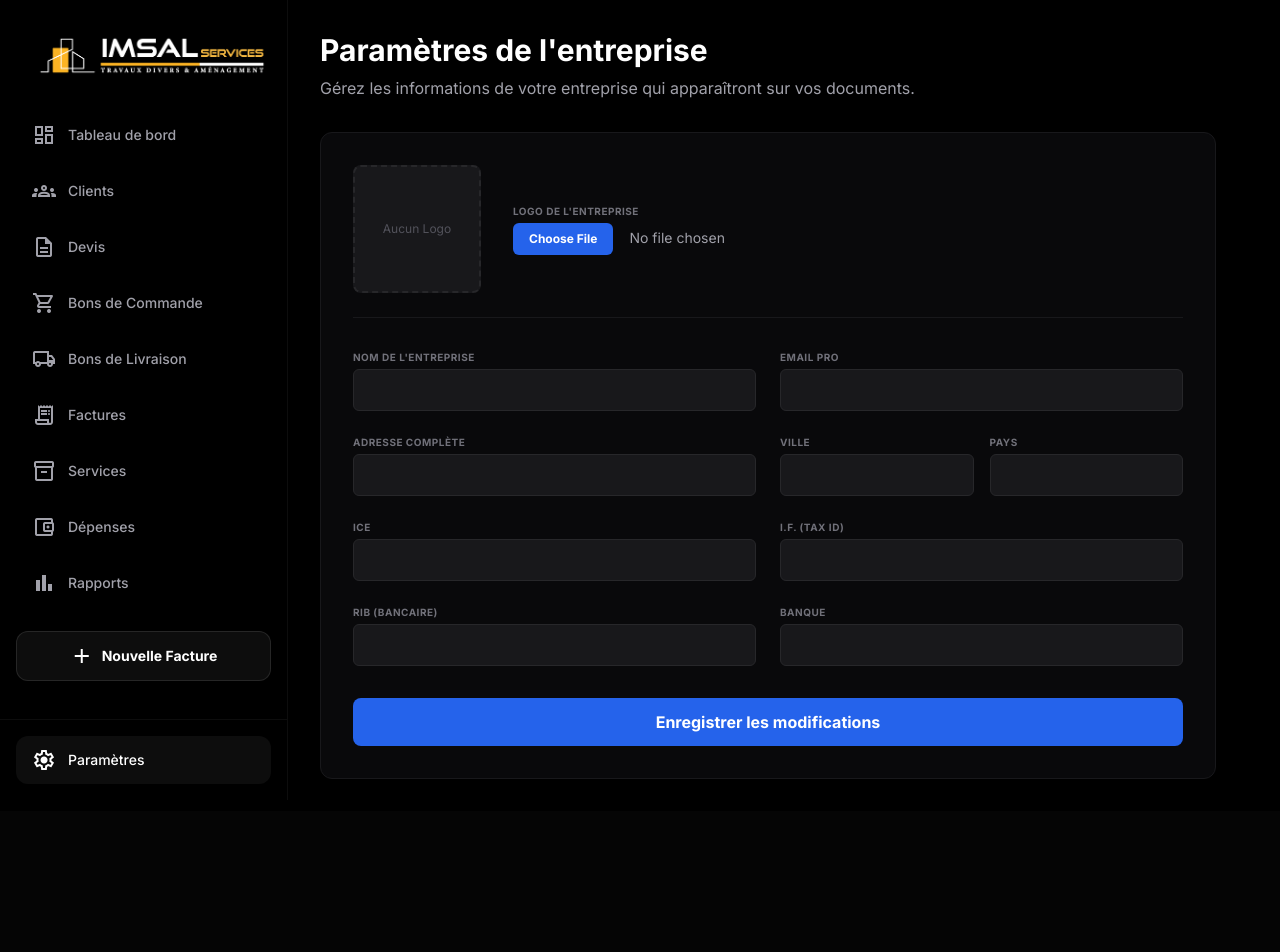
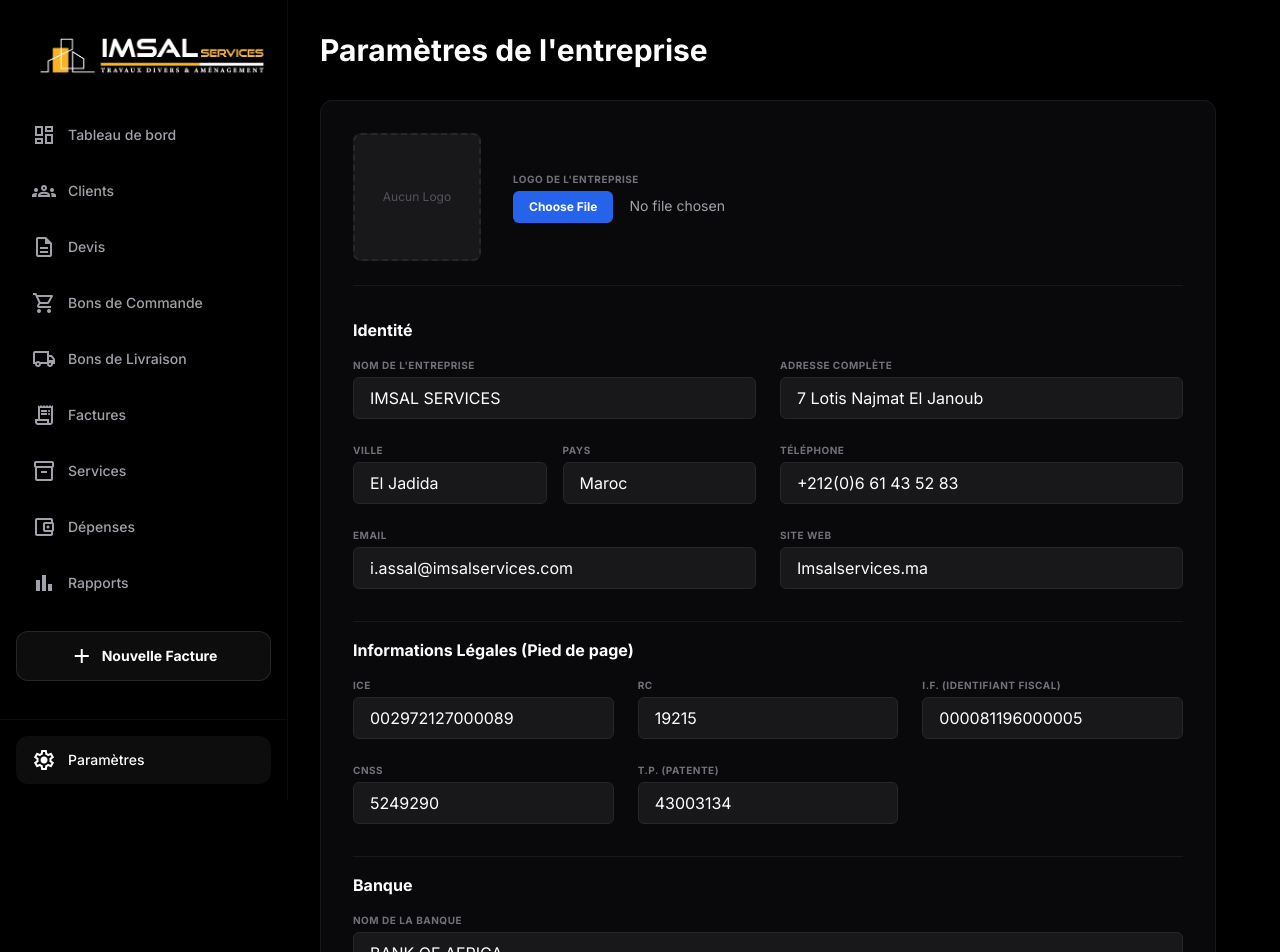
Before and after one commit to Baguza666/client-final-delivery, a Next.js app: page /settings in a window 1280 px wide. Shown: the top 952 px of the page. Before the commit the page ends 811 px from the top, so only its background shows below. Built offline with nearby package versions, Linux system fonts and the light colour scheme; no server answers; the database is empty; a web font is replaced by a local one.

Commit message:
Hardcode IMSAL SERVICES data into settings

```diff
--- a/src/app/actions/workspace.ts
+++ b/src/app/actions/workspace.ts
@@ -12,7 +12,7 @@ export async function updateWorkspace(formData: FormData) {
         { cookies: { get: (name) => cookieStore.get(name)?.value } }
     )
 
-    // 1. Prepare data from form
+    // 1. Prepare data (Extracting ALL fields from form)
     const name = formData.get('name') as string
     const logoFile = formData.get('logo') as File
 
@@ -24,21 +24,26 @@ export async function updateWorkspace(formData: FormData) {
         phone: formData.get('phone') as string,
         email: formData.get('email') as string,
         website: formData.get('website') as string,
+
+        // Legal Info (Footer)
         ice: formData.get('ice') as string,
         rc: formData.get('rc') as string,
-        tax_id: formData.get('tax_id') as string,
+        tax_id: formData.get('tax_id') as string, // I.F.
         cnss: formData.get('cnss') as string,
-        tp: formData.get('tp') as string,
+        tp: formData.get('tp') as string,         // Patente
+
+        // Banking
         bank_name: formData.get('bank_name') as string,
         rib: formData.get('rib') as string,
+
         updated_at: new Date().toISOString(),
     }
 
-    // 2. Handle Logo Upload if a new file is provided
+    // 2. Handle Logo Upload
     if (logoFile && logoFile.size > 0) {
         const fileExt = logoFile.name.split('.').pop()
         const fileName = `logo-${Math.random()}.${fileExt}`
-        const { data: uploadData, error: uploadError } = await supabase.storage
+        const { error: uploadError } = await supabase.storage
             .from('logos')
             .upload(fileName, logoFile)
 
@@ -50,15 +55,14 @@ export async function updateWorkspace(formData: FormData) {
         }
     }
 
-    // 3. Find if workspace exists
+    // 3. Find or Create Workspace (Fixing the "Null" error)
     const { data: existingWs } = await supabase.from('workspaces').select('id').single()
 
     if (existingWs) {
-        // UPDATE existing
         const { error } = await supabase.from('workspaces').update(updates).eq('id', existingWs.id)
         if (error) return { error: "Update failed: " + error.message }
     } else {
-        // INSERT new (Fixes the NOT NULL "name" error)
+        // If creating new, we use the updates object which now GUARANTEES 'name' is present
         const { error } = await supabase.from('workspaces').insert([updates])
         if (error) return { error: "Insert failed: " + error.message }
     }
--- a/src/app/settings/page.tsx
+++ b/src/app/settings/page.tsx
@@ -4,47 +4,46 @@ import { cookies } from 'next/headers'
 import Sidebar from '@/components/Sidebar'
 import SettingsForm from '@/components/settings/SettingsForm'
 
-// Ensures the page fetches fresh data on every visit
 export const dynamic = 'force-dynamic'
 
 export default async function SettingsPage() {
     const cookieStore = await cookies()
-
-    // Initialize Supabase client
     const supabase = createServerClient(
         process.env.NEXT_PUBLIC_SUPABASE_URL!,
         process.env.NEXT_PUBLIC_SUPABASE_ANON_KEY!,
-        {
-            cookies: {
-                get: (name) => cookieStore.get(name)?.value
-            }
-        }
+        { cookies: { get: (name) => cookieStore.get(name)?.value } }
     )
 
-    // Fetch the workspace (company/workspace details) from the database
-    const { data: workspace } = await supabase
-        .from('workspaces')
-        .select('*')
-        .single()
+    let { data: workspace } = await supabase.from('workspaces').select('*').single()
+
+    // ✅ FALLBACK: If DB is empty, use your real data
+    if (!workspace) {
+        workspace = {
+            name: "IMSAL SERVICES",
+            address: "7 Lotis Najmat El Janoub",
+            city: "El Jadida",
+            country: "Maroc",
+            phone: "+212(0)6 61 43 52 83",
+            email: "i.assal@imsalservices.com",
+            website: "Imsalservices.ma",
+            ice: "002972127000089",
+            rc: "19215",
+            tax_id: "000081196000005",
+            cnss: "5249290",
+            tp: "43003134",
+            bank_name: "BANK OF AFRICA",
+            rib: "011170000008210000137110"
+        }
+    }
 
     return (
         <div className="bg-black min-h-screen text-white font-['Inter']">
-            {/* Fixed Sidebar */}
-            <div className="fixed left-0 top-0 h-screen z-20">
-                <Sidebar />
-            </div>
-
-            {/* Main Content Area next to Sidebar */}
+            <div className="fixed left-0 top-0 h-screen z-20"><Sidebar /></div>
             <main className="ml-72 p-8">
                 <header className="mb-8">
                     <h1 className="text-3xl font-bold">Paramètres de l'entreprise</h1>
-                    <p className="text-zinc-400 mt-2">
-                        Gérez les informations de votre entreprise qui apparaîtront sur vos documents.
-                    </p>
                 </header>
-
                 <div className="max-w-4xl">
-                    {/* The form that handles updating company details */}
                     <SettingsForm workspace={workspace} />
                 </div>
             </main>
--- a/src/components/settings/SettingsForm.tsx
+++ b/src/components/settings/SettingsForm.tsx
@@ -10,8 +10,26 @@ export default function SettingsForm({ workspace }: { workspace: any }) {
     const [loading, setLoading] = useState(false)
     const [preview, setPreview] = useState(workspace?.logo_url || '')
 
-    const inputClass = "w-full bg-zinc-900 border border-zinc-800 rounded-md px-4 py-2 text-white focus:ring-2 focus:ring-blue-600 outline-none"
+    const inputClass = "w-full bg-zinc-900 border border-zinc-800 rounded-md px-4 py-2 text-white focus:ring-2 focus:ring-blue-600 outline-none placeholder:text-zinc-700"
     const labelClass = "block text-[10px] font-bold uppercase text-zinc-500 mb-1 tracking-wider"
+
+    // ✅ HARDCODED DEFAULTS FROM YOUR PDF
+    const defaults = {
+        name: "IMSAL SERVICES",
+        address: "7 Lotis Najmat El Janoub",
+        city: "El Jadida",
+        country: "Maroc",
+        phone: "+212(0)6 61 43 52 83",
+        email: "i.assal@imsalservices.com",
+        website: "Imsalservices.ma",
+        ice: "002972127000089",
+        rc: "19215",
+        tax_id: "000081196000005", // I.F.
+        cnss: "5249290",
+        tp: "43003134",
+        bank_name: "BANK OF AFRICA",
+        rib: "011170000008210000137110"
+    }
 
     const handleLogoChange = (e: React.ChangeEvent<HTMLInputElement>) => {
         const file = e.target.files?.[0]
@@ -33,7 +51,8 @@ export default function SettingsForm({ workspace }: { workspace: any }) {
 
     return (
         <form onSubmit={handleSubmit} className="space-y-8 bg-zinc-950 p-8 rounded-xl border border-zinc-900 max-w-5xl">
-            {/* Logo Section */}
+
+            {/* 1. Logo Section */}
             <div className="flex items-center gap-8 pb-6 border-b border-zinc-900">
                 <div className="relative w-32 h-32 bg-zinc-900 rounded-lg border-2 border-dashed border-zinc-800 flex items-center justify-center overflow-hidden">
                     {preview ? (
@@ -48,22 +67,47 @@ export default function SettingsForm({ workspace }: { workspace: any }) {
                 </div>
             </div>
 
-            <div className="grid grid-cols-1 md:grid-cols-2 gap-6">
-                <div><label className={labelClass}>Nom de l'entreprise</label><input name="name" defaultValue={workspace?.name} required className={inputClass} /></div>
-                <div><label className={labelClass}>Email Pro</label><input name="email" defaultValue={workspace?.email} className={inputClass} /></div>
-                <div><label className={labelClass}>Adresse Complète</label><input name="address" defaultValue={workspace?.address} className={inputClass} /></div>
-                <div className="grid grid-cols-2 gap-4">
-                    <div><label className={labelClass}>Ville</label><input name="city" defaultValue={workspace?.city} className={inputClass} /></div>
-                    <div><label className={labelClass}>Pays</label><input name="country" defaultValue={workspace?.country} className={inputClass} /></div>
+            {/* 2. Identity (Header Info) */}
+            <div>
+                <h3 className="text-white font-bold mb-4">Identité</h3>
+                <div className="grid grid-cols-1 md:grid-cols-2 gap-6">
+                    <div><label className={labelClass}>Nom de l'entreprise</label><input name="name" defaultValue={workspace?.name || defaults.name} className={inputClass} /></div>
+                    <div><label className={labelClass}>Adresse Complète</label><input name="address" defaultValue={workspace?.address || defaults.address} className={inputClass} /></div>
+
+                    <div className="grid grid-cols-2 gap-4">
+                        <div><label className={labelClass}>Ville</label><input name="city" defaultValue={workspace?.city || defaults.city} className={inputClass} /></div>
+                        <div><label className={labelClass}>Pays</label><input name="country" defaultValue={workspace?.country || defaults.country} className={inputClass} /></div>
+                    </div>
+
+                    <div><label className={labelClass}>Téléphone</label><input name="phone" defaultValue={workspace?.phone || defaults.phone} className={inputClass} /></div>
+                    <div><label className={labelClass}>Email</label><input name="email" defaultValue={workspace?.email || defaults.email} className={inputClass} /></div>
+                    <div><label className={labelClass}>Site Web</label><input name="website" defaultValue={workspace?.website || defaults.website} className={inputClass} /></div>
                 </div>
-                <div><label className={labelClass}>ICE</label><input name="ice" defaultValue={workspace?.ice} className={inputClass} /></div>
-                <div><label className={labelClass}>I.F. (Tax ID)</label><input name="tax_id" defaultValue={workspace?.tax_id} className={inputClass} /></div>
-                <div><label className={labelClass}>RIB (Bancaire)</label><input name="rib" defaultValue={workspace?.rib} className={inputClass} /></div>
-                <div><label className={labelClass}>Banque</label><input name="bank_name" defaultValue={workspace?.bank_name} className={inputClass} /></div>
             </div>
 
-            <button type="submit" disabled={loading} className="w-full bg-blue-600 hover:bg-blue-500 text-white font-bold py-3 rounded-lg transition-all disabled:opacity-50">
-                {loading ? 'Enregistrement...' : 'Enregistrer les modifications'}
+            {/* 3. Legal Info (Footer Info) */}
+            <div>
+                <h3 className="text-white font-bold mb-4 pt-4 border-t border-zinc-900">Informations Légales (Pied de page)</h3>
+                <div className="grid grid-cols-1 md:grid-cols-3 gap-6">
+                    <div><label className={labelClass}>ICE</label><input name="ice" defaultValue={workspace?.ice || defaults.ice} className={inputClass} /></div>
+                    <div><label className={labelClass}>RC</label><input name="rc" defaultValue={workspace?.rc || defaults.rc} className={inputClass} /></div>
+                    <div><label className={labelClass}>I.F. (Identifiant Fiscal)</label><input name="tax_id" defaultValue={workspace?.tax_id || defaults.tax_id} className={inputClass} /></div>
+                    <div><label className={labelClass}>CNSS</label><input name="cnss" defaultValue={workspace?.cnss || defaults.cnss} className={inputClass} /></div>
+                    <div><label className={labelClass}>T.P. (Patente)</label><input name="tp" defaultValue={workspace?.tp || defaults.tp} className={inputClass} /></div>
+                </div>
+            </div>
+
+            {/* 4. Bank Info */}
+            <div>
+                <h3 className="text-white font-bold mb-4 pt-4 border-t border-zinc-900">Banque</h3>
+                <div className="grid grid-cols-1 gap-6">
+                    <div><label className={labelClass}>Nom de la Banque</label><input name="bank_name" defaultValue={workspace?.bank_name || defaults.bank_name} className={inputClass} /></div>
+                    <div><label className={labelClass}>RIB (24 Chiffres)</label><input name="rib" defaultValue={workspace?.rib || defaults.rib} className={inputClass} /></div>
+                </div>
+            </div>
+
+            <button type="submit" disabled={loading} className="w-full bg-blue-600 hover:bg-blue-500 text-white font-bold py-3 rounded-lg transition-all disabled:opacity-50 mt-4">
+                {loading ? 'Enregistrement...' : 'Sauvegarder ces informations'}
             </button>
         </form>
     )
```
